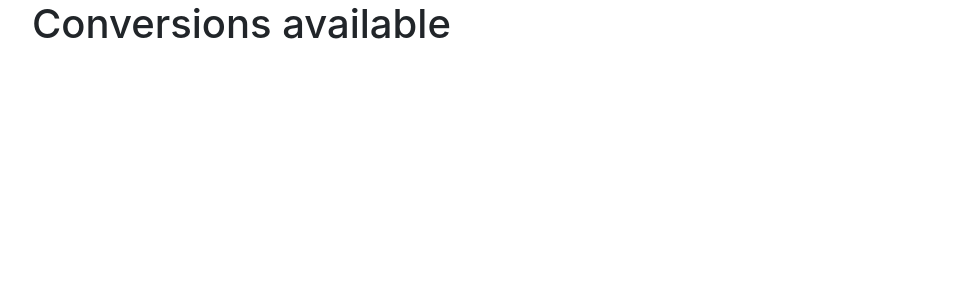
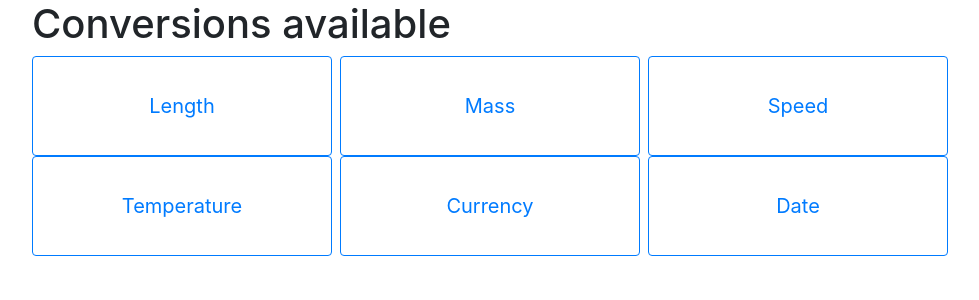
Before and after one commit to qme1519/converter, a Django app: page / in a window 1280 px wide. Shown: the part 56-356 px from the top of the page, without its empty margins (53-1032 px from the left). Run offline with Django 3.2, Linux system fonts and the light colour scheme; data comes from the database, SQL or seed files in the repository; some libraries are stand-ins or nearby versions.

Commit message:
Index page

```diff
--- a/converter/templates/base.html
+++ b/converter/templates/base.html
@@ -1,31 +1,33 @@
-<link rel="stylesheet" href="https://stackpath.bootstrapcdn.com/bootstrap/4.1.3/css/bootstrap.min.css" integrity="sha384-MCw98/SFnGE8fJT3GXwEOngsV7Zt27NXFoaoApmYm81iuXoPkFOJwJ8ERdknLPMO" crossorigin="anonymous">
+<link rel="stylesheet" href="https://stackpath.bootstrapcdn.com/bootstrap/4.5.0/css/bootstrap.min.css" integrity="sha384-9aIt2nRpC12Uk9gS9baDl411NQApFmC26EwAOH8WgZl5MYYxFfc+NcPb1dKGj7Sk" crossorigin="anonymous">
+<script src="https://code.jquery.com/jquery-3.3.1.slim.min.js" integrity="sha384-q8i/X+965DzO0rT7abK41JStQIAqVgRVzpbzo5smXKp4YfRvH+8abtTE1Pi6jizo" crossorigin="anonymous"></script>
+<script src="https://cdnjs.cloudflare.com/ajax/libs/popper.js/1.14.3/umd/popper.min.js" integrity="sha384-ZMP7rVo3mIykV+2+9J3UJ46jBk0WLaUAdn689aCwoqbBJiSnjAK/l8WvCWPIPm49" crossorigin="anonymous"></script>
+<script src="https://stackpath.bootstrapcdn.com/bootstrap/4.1.3/js/bootstrap.min.js" integrity="sha384-ChfqqxuZUCnJSK3+MXmPNIyE6ZbWh2IMqE241rYiqJxyMiZ6OW/JmZQ5stwEULTy" crossorigin="anonymous"></script>
 
 <nav class="navbar navbar-expand-lg navbar-light bg-light">
     <div class="container">
-        <a class="navbar-brand" href="">Converter</a>
+        <a class="navbar-brand" href="/">Converter</a>
         <button class="navbar-toggler" type="button" data-toggle="collapse" data-target="#navbarSupportedContent" aria-controls="navbarSupportedContent" aria-expanded="false" aria-label="Toggle navigation">
           <span class="navbar-toggler-icon"></span>
         </button>
-
         <div class="collapse navbar-collapse" id="navbarSupportedContent">
           <ul class="navbar-nav mr-auto">
             <li class="nav-item">
-              <a class="nav-link" href="">Mass</a>
+              <a class="nav-link" href="{% url 'conversion_types' 'Mass'%}">Mass</a>
             </li>
             <li class="nav-item">
-              <a class="nav-link" href="">Length</a>
+              <a class="nav-link" href="{% url 'conversion_types' 'Length'%}">Length</a>
             </li>
             <li class="nav-item">
-              <a class="nav-link" href="">Speed</a>
+              <a class="nav-link" href="{% url 'conversion_types' 'Speed'%}">Speed</a>
             </li>
             <li class="nav-item">
-              <a class="nav-link" href="">Temperature</a>
+              <a class="nav-link" href="{% url 'conversion_types' 'Temperature'%}">Temperature</a>
             </li>
             <li class="nav-item">
-              <a class="nav-link" href="">Currency</a>
+              <a class="nav-link" href="{% url 'conversion_types' 'Currency'%}">Currency</a>
             </li>
             <li class="nav-item">
-              <a class="nav-link" href="">Date</a>
+              <a class="nav-link" href="{% url 'conversion_types' 'Date'%}">Date</a>
             </li>
           </ul>
         </div>
--- a/user_interface/models.py
+++ b/user_interface/models.py
@@ -1,7 +1,22 @@
 from django.db import models
 
 class Type(models.Model):
-    type = models.CharField(max_length=50)
+    measurement = models.CharField(max_length=50)
 
     def __str__(self):
-        return self.type
+        return self.measurement
+
+class Unit(models.Model):
+    type = models.ForeignKey('Type', on_delete=models.CASCADE)
+    to_base_unit = models.FloatField()
+    unit = models.CharField(max_length=50)
+
+    def __str__(self):
+        return self.unit
+
+class BaseUnit(models.Model):
+    base_unit = models.ForeignKey('Unit', on_delete=models.CASCADE)
+    type = models.ForeignKey('Type', on_delete=models.CASCADE)
+
+    def __str__(self):
+        return self.base_unit.unit
--- a/user_interface/templates/index.html
+++ b/user_interface/templates/index.html
@@ -3,8 +3,33 @@
 {% block page_content %}
 <head>
   <title>Converter</title>
+  <style>
+    .btn-primary {
+      color: #007bff;
+      background-color: #fff;
+      border-color: #007bff;
+      width: 300px;
+      height: 100px;
+      font-size: 20px;
+    }
+    .btn-primary:hover {
+      color: #fff;
+      background-color: #007bff;
+      border-color: #007bff; /*set the color you want here*/
+    }
+    .btn-xl {
+      padding: auto auto;
+    }
+</style>
 </head>
 <h1>Conversions available</h1>
-<div class="row">
+<div class="btn-toolbar" role="toolbar" aria-label="Toolbar with button groups">
+  {% for type in types %}
+  <div class="btn-group mr-2" role="group">
+    <a href="{% url 'conversion_types' type.measurement %}">
+    <button type="button" class="btn btn-primary">{{ type.measurement }}</button>
+    </a>
+  </div>
+  {% endfor %}
 </div>
 {% endblock %}
--- a/user_interface/urls.py
+++ b/user_interface/urls.py
@@ -3,5 +3,6 @@ from . import views
 
 # define url addresses to be used in the project
 urlpatterns = [
-    path("", views.index, name="index")
+    path("", views.index, name="index"),
+    path("<type>/", views.conversion_types, name="conversion_types"),
 ]
--- a/user_interface/views.py
+++ b/user_interface/views.py
@@ -1,7 +1,12 @@
 from django.shortcuts import render
-from user_interface.models import Type
+from user_interface.models import Type, Unit
 
 def index(request):
     types = Type.objects.all()
     context = {"types": types}
     return render(request, "index.html", context)
+
+def conversion_types(request, type):
+    units = Unit.objects.filter(type__measurement__contains=type)
+    context = {"units": units}
+    return render(request, "conversion_types.html", context)
```
Also changed, not shown: other parts of converter/templates/base.html (+0 -4 lines), user_interface/admin.py (+9 -1 lines), user_interface/templates/conversion_types.html (added, +8 -0 lines), db.sqlite3, user_interface/migrations/0001_initial.py, user_interface/migrations/0002_unit_to_base_unit.py (added).
